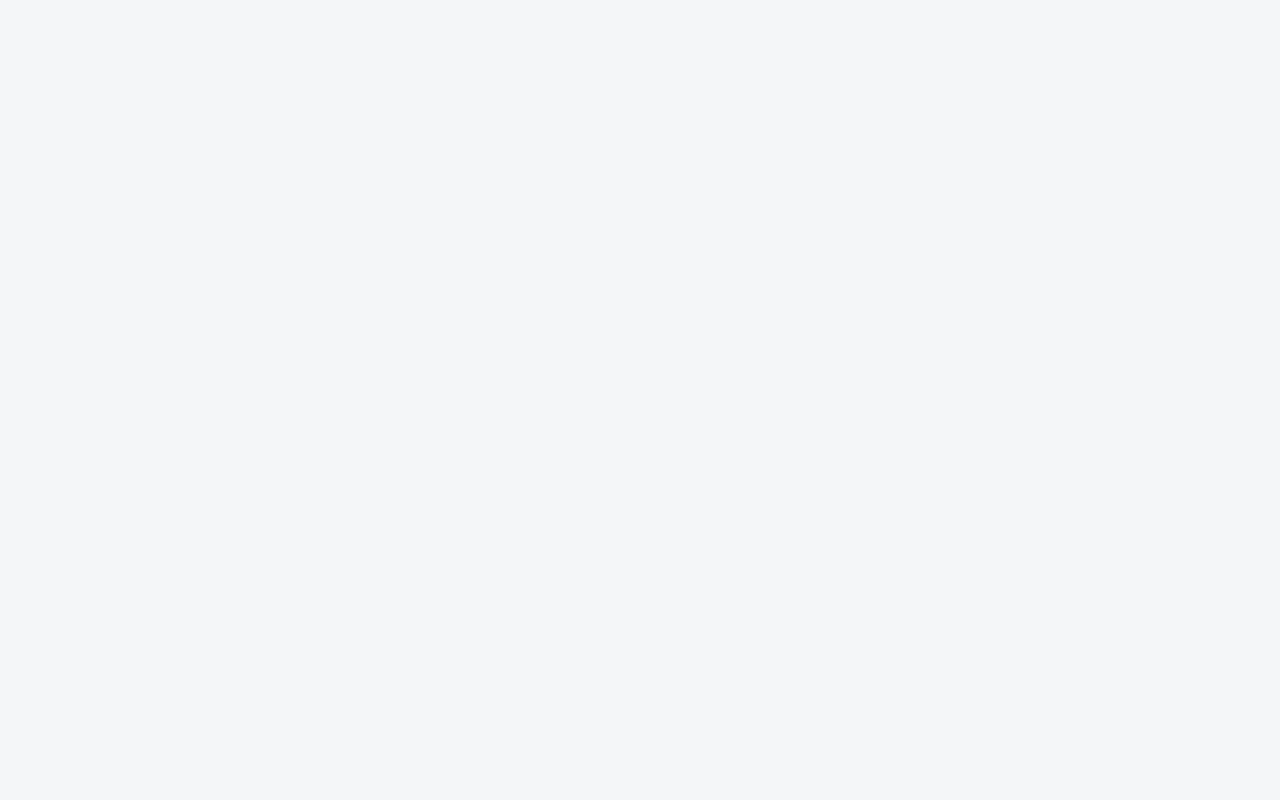
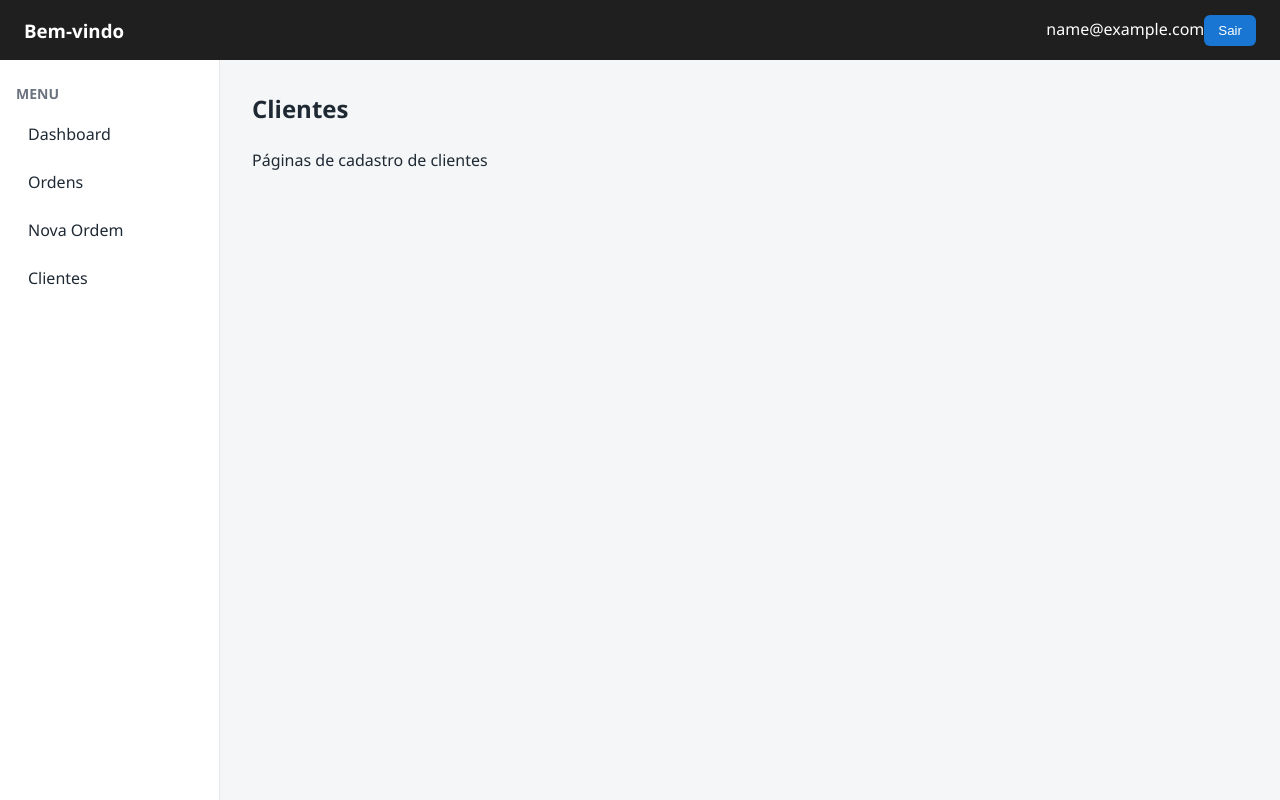
Before and after one commit to Mercesz/sistema-ordens-servico, a React (Vite) app: page /clientes in a window 1280 px wide. Before the commit this address had no page. Built offline with nearby package versions, Linux system fonts and the light colour scheme; sample sign-in values are in the browser's storage.

Commit message:
feat: cria página base de clientes e integra na navegação

```diff
--- a/src/components/Sidebar.jsx
+++ b/src/components/Sidebar.jsx
@@ -15,6 +15,10 @@ function Sidebar() {
                 <li>
                     <NavLink to="/nova-ordem">Nova Ordem</NavLink>
                 </li>
+
+                <li>
+                    <NavLink to="/clientes">Clientes</NavLink>
+                </li>
             </ul>
         </aside>
     );
--- /dev/null
+++ b/src/pages/Clientes.jsx
@@ -0,0 +1,8 @@
+export default function Clientes() {
+    return (
+        <div>
+            <h1>Clientes</h1>
+            <p>Páginas de cadastro de clientes</p>
+        </div>
+    );
+}
--- a/src/routes.jsx
+++ b/src/routes.jsx
@@ -4,6 +4,7 @@ import Dashboard from "./pages/Dashboard";
 import Ordens from "./pages/Ordens";
 import NovaOrdem from "./pages/NovaOrdem";
 import Layout from "./components/Layout";
+import Clientes from "./pages/Clientes"
 import { PrivateRoute } from "./routes/PrivateRoute";
 
 export default function AppRoutes() {
@@ -19,6 +20,7 @@ export default function AppRoutes() {
                         </PrivateRoute>
                     }
                 >
+                    <Route path="/clientes" element={<Clientes />} />
                     <Route path="/dashboard" element={<Dashboard />} />
                     <Route path="/ordens" element={<Ordens />} />
                     <Route path="/nova-ordem" element={<NovaOrdem />} />
```
